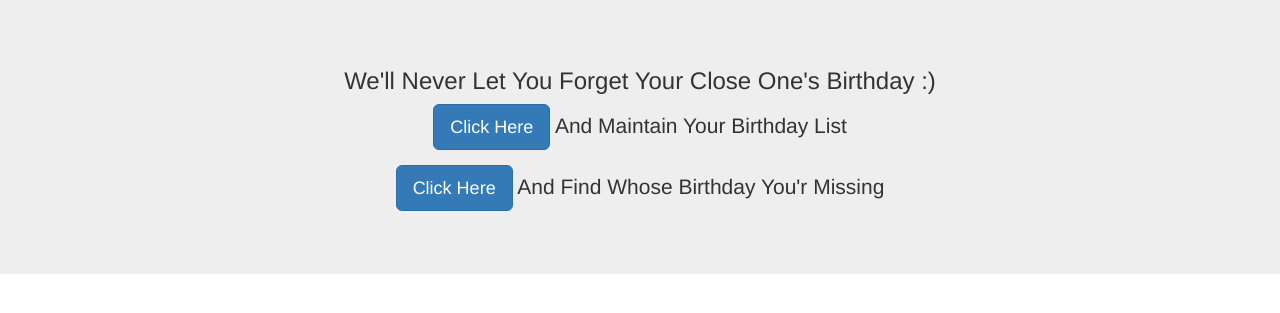
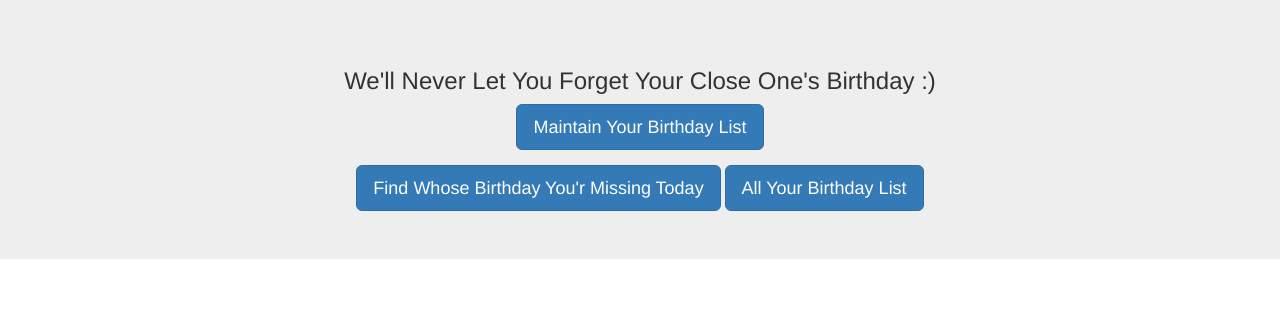
Before and after one commit to sonam0211/Birthday_Greeting, a Flask app: page / in a window 1280 px wide. Shown: the top 313 px of the page. Run offline with Flask 2, Linux system fonts and the light colour scheme; parts of the project's set-up code (start-up, migrations or seed data) failed here and were passed over; some libraries are stand-ins or nearby versions.

Commit message:
modified

```diff
--- a/app.py
+++ b/app.py
@@ -5,9 +5,9 @@ from sqlalchemy import and_
 from sqlalchemy import text
 import datetime
 import smtplib
-from email.MIMEMultipart import MIMEMultipart
-from email.MIMEText import MIMEText
-from email.MIMEBase import MIMEBase
+from email.mime.multipart import MIMEMultipart
+from email.mime.text import MIMEText
+from email.mime.base import MIMEBase
 from email import encoders
 
 
@@ -19,17 +19,17 @@ db = SQLAlchemy(app)
 
 class User(db.Model):
 	__tablename__ = 'users'
-	id = db.Column('guest_id', db.Integer, primary_key = True)
-   	name = db.Column(db.String(100))
-   	last  = db.Column(db.String(50))
-   	date = db.Column(db.Integer)
-   	email = db.Column(db.String(50))
+	id = db.Column('id', db.Integer, primary_key = True)
+	name = db.Column(db.String(100))
+	last  = db.Column(db.String(50))
+	date = db.Column(db.Integer)
+	email = db.Column(db.String(50),unique=True)
 
-   	def __init__(self, name, last, date,email):
-	  	self.name = name
-	  	self.last = last
-	  	self.date = date
-	  	self.email = email
+	def __init__(self, name, last, date,email):
+		self.name = name
+		self.last = last
+		self.date = date
+		self.email = email
 
 @app.route('/')
 def welcome():
@@ -42,15 +42,36 @@ def fill():
 @app.route('/mail')
 def mail():
 	today = datetime.date.today().strftime("%d/%m")
-	if db.session.query(User).filter_by(date = today).first():
-		fromaddr = "example@gmail.com"
-		toaddr = db.session.query(User).filter_by(date = today).first().email
+	bday_list = db.session.query(User).filter_by(date = today)
+	return render_template('bday_list.html',bday = bday_list)
+
+
+@app.route('/addrec', methods = ['GET', 'POST'])
+def addrec():
+	if request.method == 'POST':
+		data = User(request.form['name'], request.form['last'],request.form['date'],request.form['email'])
+		db.session.add(data)
+		db.session.commit()
+	return render_template('next.html')
+
+
+@app.route('/see')
+def see():
+   return render_template('see.html' ,data=User.query.all())
+
+@app.route('/send')
+def send():
+	today = datetime.date.today().strftime("%d/%m")
+	fromaddr = "sonam0211@gmail.com"
+	toaddr = db.session.query(User).filter_by(date = today)
+
+	for a in toaddr:
+
 		msg = MIMEMultipart()
 		msg['From'] = fromaddr
-		msg['To'] = toaddr
-		name1= db.session.query(User).filter_by(date = today).first().name
+		msg['To'] = a.email
 		msg['Subject'] = "Happy BirthDay"
-		body = "Many Many Happy Returns Of The Day %s" %name1
+		body = "Many Many Happy Returns Of The Day %s" %a.name
 		msg.attach(MIMEText(body, 'plain'))
 		filename = "best-birthday-greeting-cards.jpg"
 		attachment = open(".\\best-birthday-greeting-cards.jpg","rb")
@@ -61,26 +82,11 @@ def mail():
 		msg.attach(part)
 		server = smtplib.SMTP('smtp.gmail.com', 587)
 		server.starttls()
-		server.login(fromaddr, "password")
+		server.login(fromaddr, "02111996")
 		text = msg.as_string()
-		server.sendmail(fromaddr, toaddr, text)
+		server.sendmail(fromaddr, a.email, text)
 		server.quit()
-		return "mail has been sent"
-
-
-@app.route('/addrec', methods = ['GET', 'POST'])
-def addrec():
-	if request.method == 'POST':
-		 if request.form['name'] and request.form['last'] and request.form['date'] and request.form['email']:
-			data = User(request.form['name'], request.form['last'],request.form['date'],request.form['email'])
-		 db.session.add(data)
-		 db.session.commit()
-	return render_template('next.html')
-
-
-@app.route('/see')
-def see():
-   return render_template('see.html' ,data=User.query.all())
+	return "mail has been sent"
 
 
 if __name__ == '__main__':
--- a/templates/next.html
+++ b/templates/next.html
@@ -7,8 +7,8 @@
    <div class="jumbotron">
    <div class="text-center">
 
-   <p>want To See Your Close One's Birthday List</p>
-   <p><a class="btn btn-primary btn-lg" href="{{url_for('see')}}" role="button">See Here</a></p>
+   <p>We Will Remind Birthday </p>
+   <p><a class="btn btn-primary btn-lg" href="{{url_for('welcome')}}" role="button">Home</a></p>
 </div>
 </div>
 {% endblock %}
--- a/templates/welcome.html
+++ b/templates/welcome.html
@@ -7,8 +7,9 @@
         <div class="jumbotron">
             <div class="text-center">
                 <h3>We'll Never Let You Forget Your Close One's Birthday :)</h3>
-                <p><a class="btn btn-primary btn-lg" href="{{url_for('fill')}}" role="button">Click Here</a> And Maintain Your Birthday List</p>
-                <p><a class="btn btn-primary btn-lg" href="{{url_for('mail')}}" role="button">Click Here</a> And Find Whose Birthday You'r Missing</p>
+                <p><a class="btn btn-primary btn-lg" href="{{url_for('fill')}}" role="button">Maintain Your Birthday List</a></p>
+                <a class="btn btn-primary btn-lg" href="{{url_for('mail')}}" role="button">Find Whose Birthday You'r Missing Today</a>
+                <a class="btn btn-primary btn-lg" href="{{url_for('see')}}" role="button">All Your Birthday List</a>
             </div>
         </div>
         {% endblock %}
```
Also changed, not shown: templates/bday_list.html (added, +30 -0 lines).
